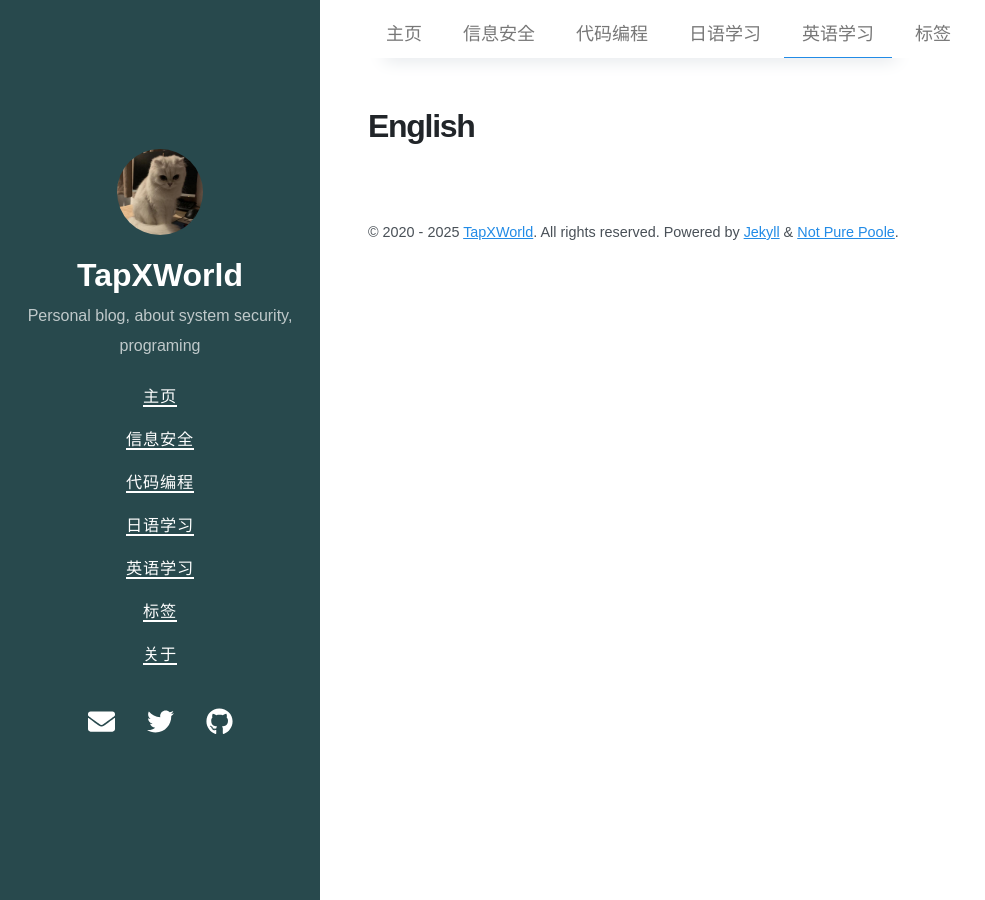
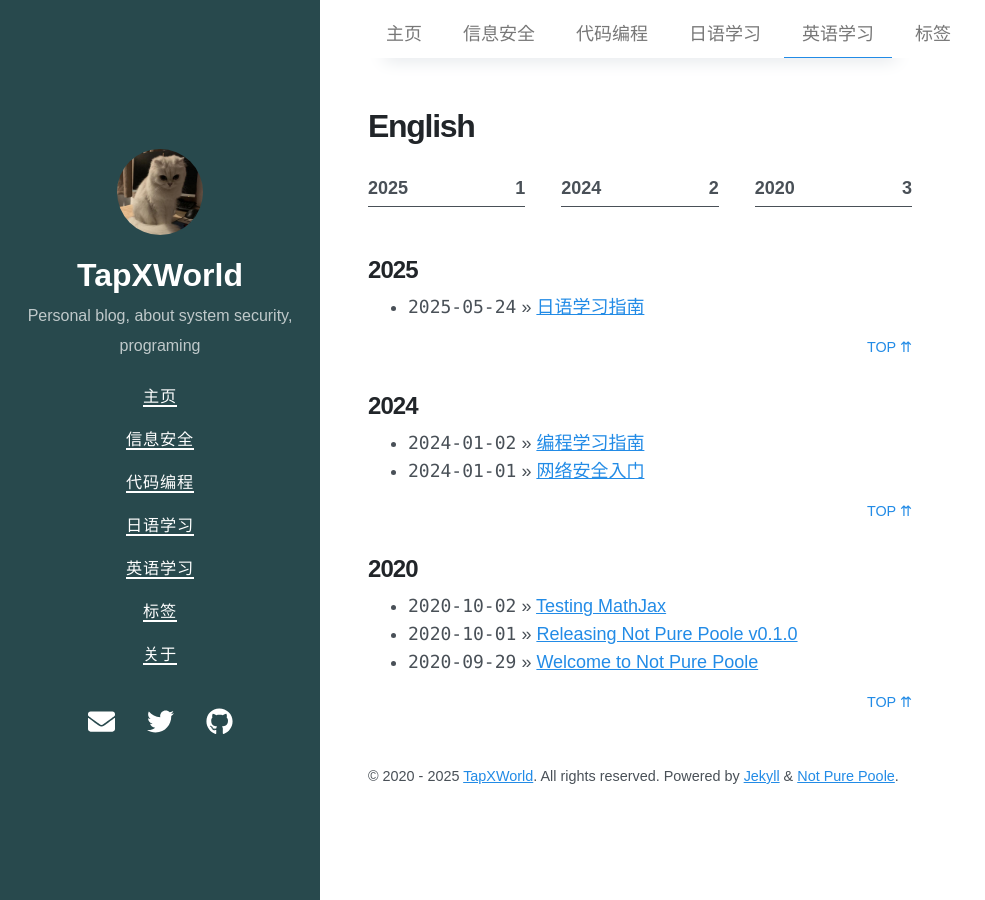
Before and after one commit to TapXWorld/tapxworld.github.io, a Jekyll site: the page built from english.md, in a window 1280 px wide. Shown: the whole page, without its empty margins (0-985 px from the left). Built offline with Jekyll 4.4.1, drawn with Linux system fonts in a browser that asks for light colours; nearby versions of some CDN libraries.

Commit message:
update template and add time

```diff
--- a/_posts/2024-01-03-learning-japanese.md
+++ b/_posts/2024-01-03-learning-japanese.md
@@ -1,7 +1,7 @@
 ---
 layout: post
 title: 日语学习指南
-date: 2024-01-03 10:00 +0800
+date: 2025-05-24 21:26 +0800
 tags: [日语学习, 日语, 学习经验]
 toc: true
 ---
```
Also changed, not shown: english.md (+1 -1 lines), japanese.md (+1 -1 lines).
